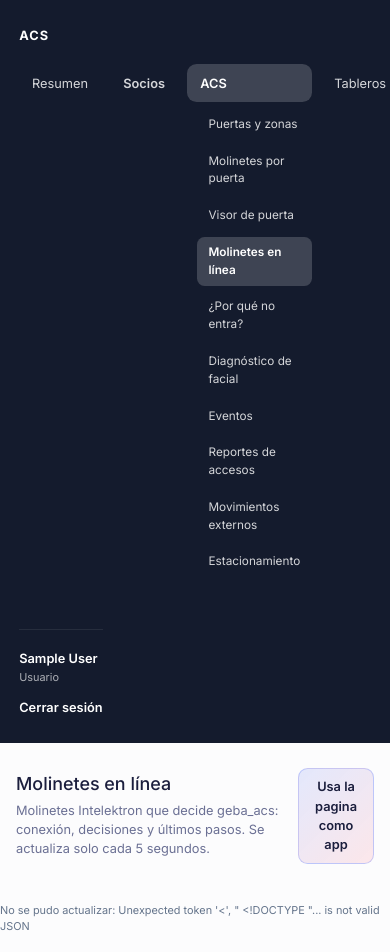
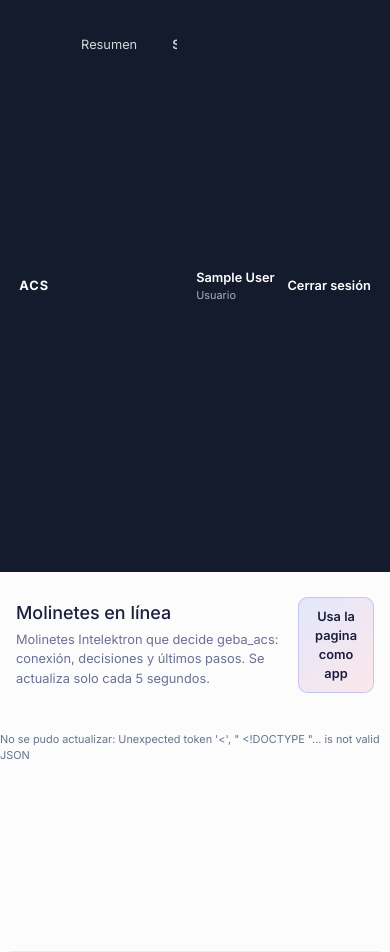
Before and after one commit to hbrunacci/geba_acs, a Django app: page /molinetes/online/ in a window 390 px wide; the page is wider, and only the part inside the window is pictured. Shown: the top 952 px of that part. Run offline with Django 5.2, Linux system fonts and the light colour scheme; the visitor is signed in with stand-in values (Sample User, id 1); data that the repository does not hold is empty.

Commit message:
Cerrar sesión siempre a mano y sin 403 al entrar
- El sidebar queda fijo a la altura de la ventana: en pantallas largas
  (Elecciones, Tableros) "Cerrar sesión" quedaba al fondo de la página.
- Al entrar, quien no es admin va a su primera pantalla del menú (Puertas
  sigue yendo a molinetes). Antes concesionarios y tableros caían en un 403
  sin menú ni forma de salir.
- 403 y 404 con el menú y el botón de salir; página propia para usuarios
  sin pantallas asignadas.

Co-Authored-By: Claude Opus 5.5 <noreply@anthropic.com>
Claude-Session: https://claude.ai/code/session_011FZSYVXJRbYHTntqkL7Hms

```diff
--- a/common/nav.py
+++ b/common/nav.py
@@ -180,3 +180,19 @@ def construir(user, url_actual: str = "") -> list[dict]:
             "abierto": any(h["activo"] for h in hijos_dict),
         })
     return salida
+
+
+def inicio(user) -> str | None:
+    """La primera pantalla del menú que el usuario puede ver, para entrar ahí.
+
+    Antes todo el que no era admin iba a "Molinetes por puerta", y quien no tenía
+    el rol de puertas (concesionarios, tableros) caía en un 403 sin menú ni forma
+    de cerrar la sesión. Se saltean las que abren en otra pestaña: el visor de
+    puerta no es una pantalla para aterrizar.
+    """
+    for entrada in construir(user):
+        items = [entrada] if entrada["tipo"] == "item" else entrada["items"]
+        for item in items:
+            if not item["nueva_pestania"]:
+                return item["url"]
+    return None
--- a/common/static/common/css/dashboard.css
+++ b/common/static/common/css/dashboard.css
@@ -119,6 +119,18 @@ body.layout {
   display: flex;
   flex-direction: column;
   padding: 2rem 1.5rem;
+  /* Fija a la altura de la ventana: si acompaña al contenido, en las pantallas
+     largas (Elecciones, Tableros) "Cerrar sesión" queda al fondo de la página
+     y nadie lo encuentra. El menú scrollea solo si no entra. */
+  position: sticky;
+  top: 0;
+  height: 100vh;
+  flex-shrink: 0;
+}
+
+.layout__sidebar .sidebar__nav {
+  overflow-y: auto;
+  min-height: 0;
 }
 
 .brand {
@@ -591,6 +603,24 @@ body.layout {
     flex-direction: row;
     align-items: center;
     gap: 1.5rem;
+    position: static;
+    height: auto;
+  }
+
+  /* En la barra horizontal el pie va en la misma fila: sin el margen y el
+     borde de arriba, que sólo tienen sentido en la columna. */
+  .sidebar__footer {
+    margin-top: 0;
+    border-top: 0;
+    padding-top: 0;
+    display: flex;
+    align-items: center;
+    gap: 1rem;
+  }
+
+  .sidebar__logout {
+    margin-top: 0;
+    white-space: nowrap;
   }
 
   .sidebar__nav {
--- a/common/templates/common/base.html
+++ b/common/templates/common/base.html
@@ -24,7 +24,7 @@
     <link rel="manifest" href="{% static 'common/manifest.webmanifest' %}" />
     <link rel="icon" type="image/svg+xml" href="{% static 'common/img/pwa-icon.svg' %}" />
     <link rel="apple-touch-icon" href="{% static 'common/img/pwa-icon.svg' %}" />
-    <link rel="stylesheet" href="{% static 'common/css/dashboard.css' %}" />
+    <link rel="stylesheet" href="{% static 'common/css/dashboard.css' %}?v=20261029" />
     {% block extra_css %}{% endblock extra_css %}
     {% block extra_head %}{% endblock extra_head %}
   </head>
```
Also changed, not shown: common/templates/403.html (added, +13 -0 lines), common/templates/404.html (added, +13 -0 lines), common/templates/common/sin_pantallas.html (added, +10 -0 lines), common/tests/test_nav.py (+35 -0 lines), common/views.py (+15 -5 lines).
